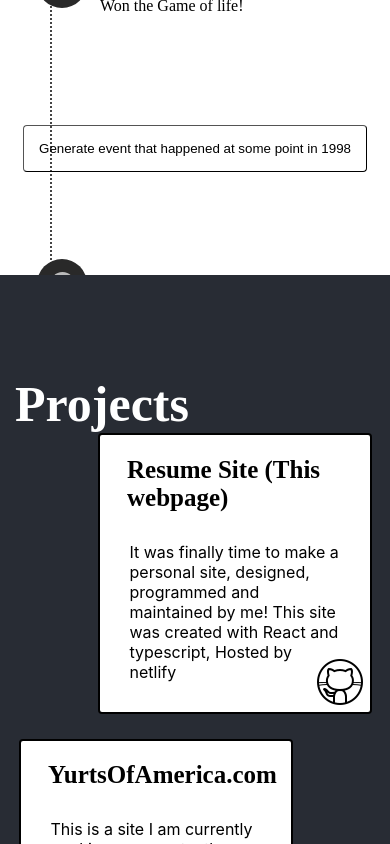
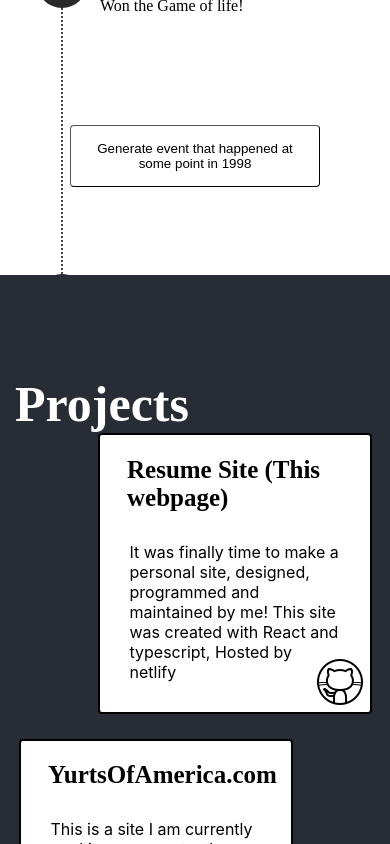
Before and after one commit to WesleyEspinoza/Resume-Site, a React (Create React App) app: page / in a window 390 px wide. Shown: the part 1000-1844 px from the top of the page. Built offline with nearby package versions, Linux system fonts and the light colour scheme.

Commit message:
added time line back to mobile

```diff
--- a/src/Components/Timeline/TimeNode/TimeNode.css
+++ b/src/Components/Timeline/TimeNode/TimeNode.css
@@ -46,7 +46,7 @@
     font-family: var(--font);
     font-size: 25px;
     z-index: 9;
-    width: fit-content;
+    width: 100px;
 }
 
 .Text {
@@ -56,6 +56,7 @@
     font-family: var(--font);
     left: 100px;
     top: -110px;
+    width: 300px;
 }
 
 .FunFactDate {
@@ -75,6 +76,7 @@
     left: 100px;
     top: -85px;
     font-family: var(--font);
+    width: 200px;
 }
 
 .factButton {
@@ -87,6 +89,7 @@
     padding: 15px;
     border-width: 1px;
     border-radius: 4px;
+    width: 250px;
 }
 
 @media only screen and (min-width: 500px) {
--- a/src/Components/Timeline/Timeline.css
+++ b/src/Components/Timeline/Timeline.css
@@ -14,7 +14,7 @@
     flex-direction: column;
     background-color: #FFF;
     width: 100%;
-    height: 400px;
+    height: fit-content;
     margin: 0 auto;
     padding-top: 6em;
     row-gap: 100px;
@@ -28,7 +28,7 @@
     content: "";
     top: 0;
     bottom: 0;
-    left: 50px;
+    left: 61px;
     border-left: 2px dotted #444;
     z-index: 1;
 }
--- a/src/Components/Timeline/Timeline.tsx
+++ b/src/Components/Timeline/Timeline.tsx
@@ -11,82 +11,76 @@ class Timeline extends React.Component<TimelineProps, TimelineState> {
     }
 
     addNode = (year: number, text: string, i: number) => {
-        const newNode = <TimeNode date={`${year}`} key={i} text={`${text}`} />
+        const newNode = <TimeNode date={year.toString()} key={i} text={text} />
         const newNodes = this.state.nodes;
         newNodes.push(newNode);
         this.setState({ ...this.state, nodes: newNodes });
     }
 
     getYears = () => {
-        const date2 = "10-21-1998";
-        let years = (this.state.endYear.getFullYear() - new Date(date2).getFullYear()) + 1;
+        let years = (this.state.endYear.getFullYear() - this.state.startYear) + 1;
+
         let text = "Radio Silence";
         let year = this.state.startYear
         for (var i = 0; i < years; i++) {
+
             switch (year) {
                 case 1998:
                     text = "Won the Game of life!";
-                    this.addNode(year, text, i)
                     break;
 
                 case 2000:
                     text = "Probably learned to walk, survived Y2K!";
-                    this.addNode(year, text, i)
                     break;
 
                 case 2007:
                     text = "Migrated to the Unites States, learned to speak english.";
-                    this.addNode(year, text, i)
                     break;
                 case 2008:
                     text = "Earned student of the year!";
-                    this.addNode(year, text, i)
                     break;
 
                 case 2010:
                     text = "Graduated Elementary school!";
-                    this.addNode(year, text, i)
                     break;
 
                 case 20012:
                     text = "Received a couple of Honor roll certificates.";
-                    this.addNode(year, text, i)
                     break;
 
                 case 2016:
                     text = "First AP Computer Science Class!";
-                    this.addNode(year, text, i)
                     break;
 
                 case 2017:
                     text = "Graduated High school!";
-                    this.addNode(year, text, i)
                     break;
 
                 case 2018:
                     text = "Accepted into accelerated bachelors in Computer Science program.";
-                    this.addNode(year, text, i)
                     break;
 
                 case 2020:
                     text = "Graduated College!";
-                    this.addNode(year, text, i)
                     break;
 
                 case 2022:
                     text = "First software Engineer job.";
-                    this.addNode(year, text, i)
                     break;
 
                 case 2024:
                     text = "Figuring it out.";
-                    this.addNode(year, text, i)
                     break;
 
                 default:
-                    text = "Radio Silence";
+                    text = "";
                     break;
             }
+
+            if (text !== "") {
+                this.addNode(year, text, i)
+            }
+
             year++;
         }
     }
```
